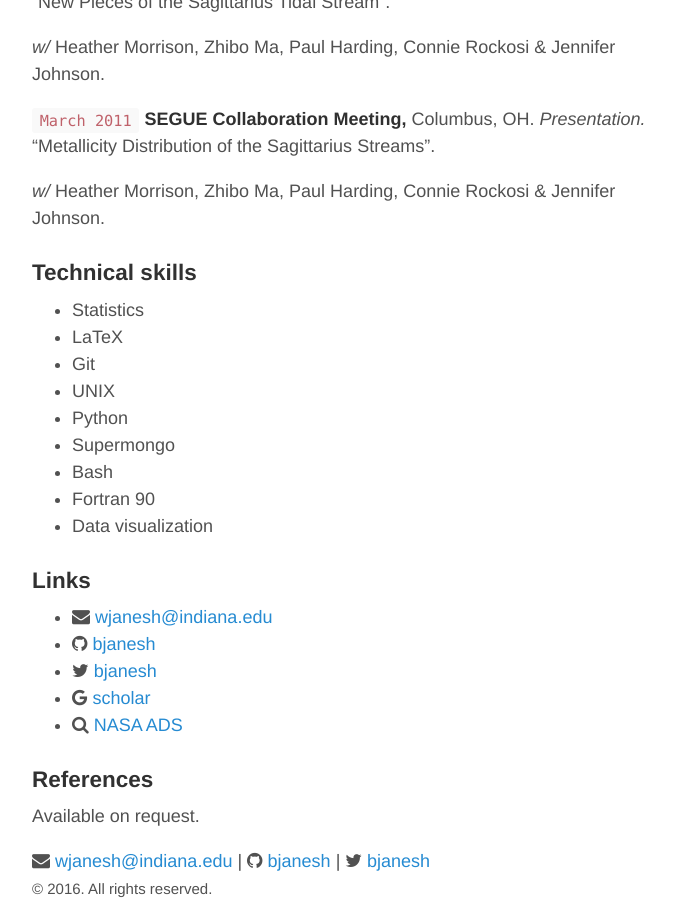
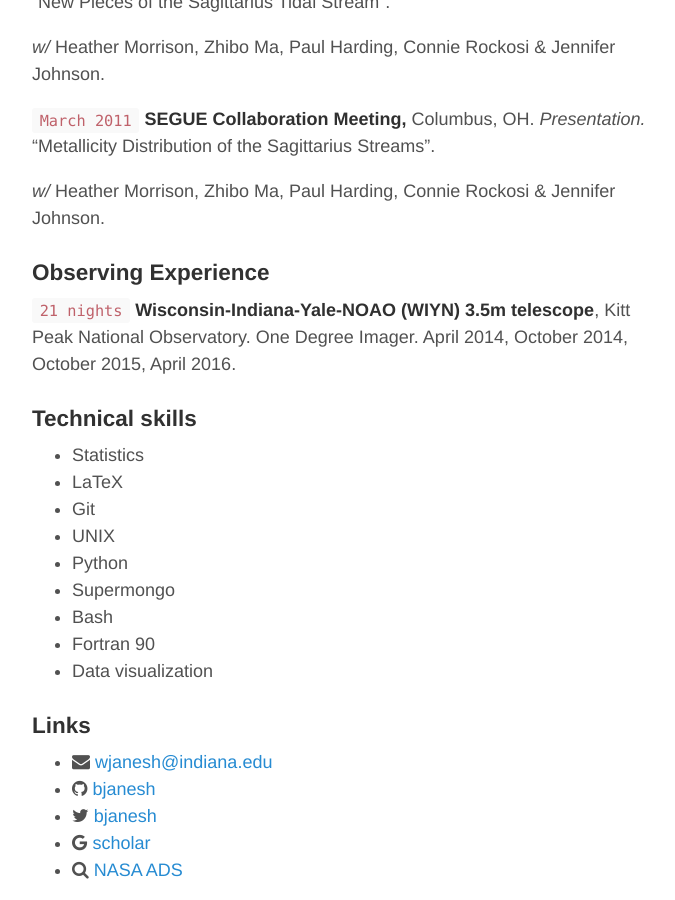
Before and after one commit to bjanesh/bjanesh.github.io, a Jekyll site: the page built from cv.md, in a window 1280 px wide and 900 px high, scrolled down 2097 px. Shown: the whole window, without its empty margins (293-968 px from the left). Built offline with Jekyll 4.4.1, drawn with Linux system fonts in a browser that asks for light colours; nearby versions of some CDN libraries.

Commit message:
update cv

```diff
--- a/cv.md
+++ b/cv.md
@@ -76,6 +76,9 @@ __SEGUE Collaboration Meeting,__ Columbus, OH. _Presentation._ "Metallicity Dist
 
 _w/_ Heather Morrison, Zhibo Ma, Paul Harding, Connie Rockosi & Jennifer Johnson.
 
+### Observing Experience
+`21 nights` __Wisconsin-Indiana-Yale-NOAO (WIYN) 3.5m telescope__, Kitt Peak National Observatory. One Degree Imager. April 2014, October 2014, October 2015, April 2016.
+
 ### Technical skills
 
 * Statistics
```
